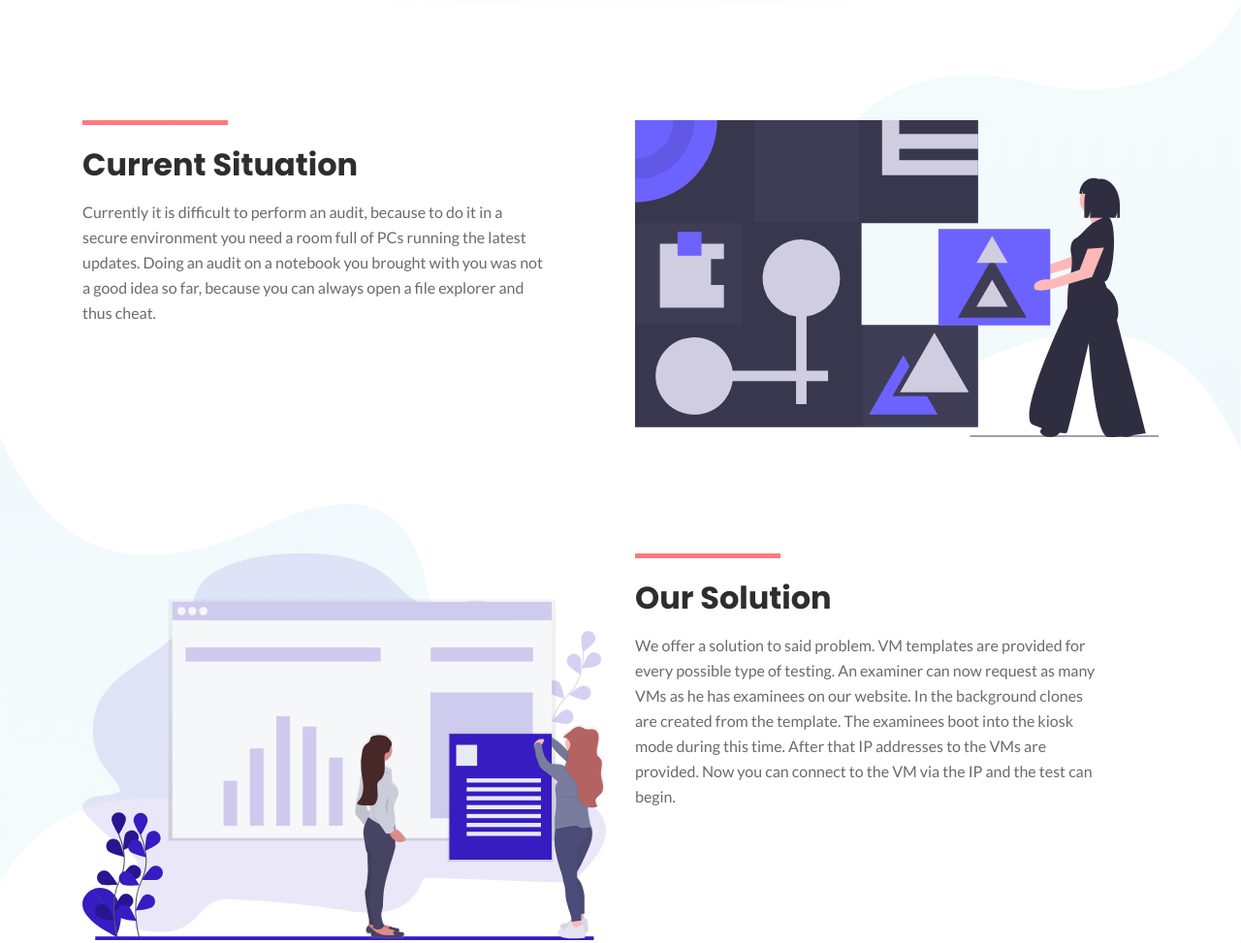
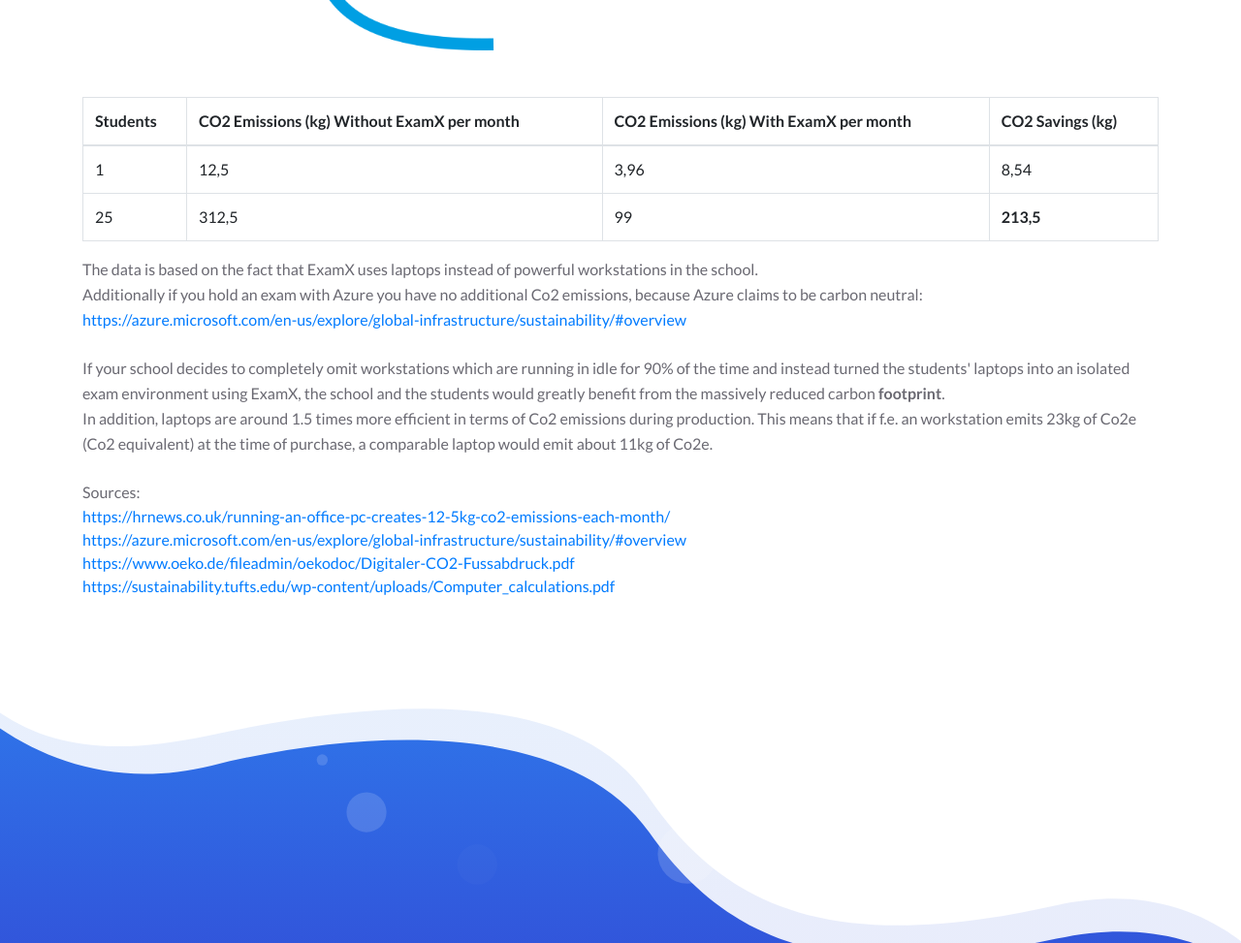
Before and after one commit to ExamX-at/website, a plain HTML site: page co2.html in a window 1280 px wide. Shown: the part 820-1793 px from the top of the page at 97% size. Drawn offline with Linux system fonts and the light colour scheme; files whose address does not match are found by name.

Commit message:
Added Co2 Site
Changed contact us email to office@examx.at

Co-Authored-By: TobiasRigler <62342578+rigler-tobias@users.noreply.github.com>

```diff
--- a/co2.html
+++ b/co2.html
@@ -41,7 +41,8 @@
 
 <body>
 <!--[if IE]>
-    <p class="browserupgrade">You are using an <strong>outdated</strong> browser. Please <a href="https://browsehappy.com/">upgrade your browser</a> to improve your experience and security.</p>
+<p class="browserupgrade">You are using an <strong>outdated</strong> browser. Please <a href="https://browsehappy.com/">upgrade
+    your browser</a> to improve your experience and security.</p>
 <![endif]-->
 
 
@@ -77,7 +78,9 @@
                         <a class="navbar-brand" href="index.html">
                             <img src="assets/images/logo-white.png" alt="Logo" style="width: 200px;">
                         </a>
-                            <button class="navbar-toggler" type="button" data-toggle="collapse" data-target="#navbarSupportedContent" aria-controls="navbarSupportedContent" aria-expanded="false" aria-label="Toggle navigation">
+                        <button class="navbar-toggler" type="button" data-toggle="collapse"
+                                data-target="#navbarSupportedContent" aria-controls="navbarSupportedContent"
+                                aria-expanded="false" aria-label="Toggle navigation">
                             <span class="toggler-icon"></span>
                             <span class="toggler-icon"></span>
                             <span class="toggler-icon"></span>
@@ -106,22 +109,27 @@
         </div> <!-- container -->
     </div> <!-- navbar area -->
 
-        <div id="home" class="header-hero bg_cover" style="background-image: url(assets/images/banner-bg.svg)">
+    <div class="header-hero bg_cover" style="background-image: url(assets/images/banner-bg.svg)">
         <div class="container">
             <div class="row justify-content-center">
                 <div class="col-lg-8">
                     <div class="header-hero-content text-center">
-                            <h3 class="header-sub-title wow fadeInUp" data-wow-duration="1.3s" data-wow-delay="0.2s">ExamX</h3>
-                            <h2 class="header-title wow fadeInUp" data-wow-duration="1.3s" data-wow-delay="0.5s">Modern testing environment</h2>
-                            <p class="text wow fadeInUp" data-wow-duration="1.3s" data-wow-delay="0.8s">Our exam environment runs on both PCs and notebooks!</p>
-                            <a href="https://gitlab.com/HTL-Rennweg/itp2021/examx" class="main-btn wow fadeInUp" data-wow-duration="1.3s" data-wow-delay="1.1s">Visit us on GitLab</a>
+                        <h3 class="header-sub-title wow fadeInUp" data-wow-duration="1.3s" data-wow-delay="0.2s">
+                            ExamX</h3>
+                        <h2 class="header-title wow fadeInUp" data-wow-duration="1.3s" data-wow-delay="0.5s">Modern
+                            testing environment</h2>
+                        <p class="text wow fadeInUp" data-wow-duration="1.3s" data-wow-delay="0.8s">Our exam environment
+                            runs on both PCs and notebooks!</p>
+                        <a href="https://gitlab.com/HTL-Rennweg/itp2021/examx" class="main-btn wow fadeInUp"
+                           data-wow-duration="1.3s" data-wow-delay="1.1s">Visit us on GitLab</a>
                     </div> <!-- header hero content -->
                 </div>
             </div> <!-- row -->
             <div class="row">
                 <div class="col-lg-12">
-                        <div class="header-hero-image text-center wow fadeIn" data-wow-duration="1.3s" data-wow-delay="1.4s">
-                            <img src="assets/images/header-hero.png" alt="hero" style="filter: blur(5px);">
+                    <div class="header-hero-image text-center wow fadeIn" data-wow-duration="1.3s"
+                         data-wow-delay="1.4s">
+                        <img src="assets/images/Co2_Transparent.png" alt="hero">
                     </div> <!-- header hero image -->
                 </div>
             </div> <!-- row -->
@@ -131,118 +139,73 @@
 </header>
 
 <!--====== HEADER PART ENDS ======-->
+<br>
+<br>
 
+<div class="container">
+    <table class="table table-bordered">
+        <thead>
+        <tr>
+            <th>Students</th>
+            <th>CO2 Emissions (kg) Without ExamX per month</th>
+            <th>CO2 Emissions (kg) With ExamX per month</th>
+            <th>CO2 Savings (kg)</th>
+        </tr>
+        </thead>
+        <tbody>
+        <tr>
+            <td>1</td>
+            <td>12,5</td>
+            <td>3,96</td>
+            <td>8,54</td>
+        </tr>
+        <tr>
+            <td>25</td>
+            <td>312,5</td>
+            <td>99</td>
+            <td><strong>213,5</strong></td>
+        </tr>
+        </tbody>
+    </table>
 
-    <!--====== ABOUT PART START ======-->
+    <p>The data is based on the fact that ExamX uses laptops instead of powerful workstations in the school.</p>
+    <p>Additionally if you hold an exam with Azure you have no additional Co2 emissions, because Azure claims to be
+        carbon neutral: <a target="_blank" rel="noopener noreferrer"
+                           href="https://azure.microsoft.com/en-us/explore/global-infrastructure/sustainability/#overview">https://azure.microsoft.com/en-us/explore/global-infrastructure/sustainability/#overview</a>
+    </p>
+    <br>
+    <p>If your school decides to completely omit workstations which are running in idle for 90% of the time and instead
+        turned the students' laptops into an isolated exam environment using ExamX, the school and the students would
+        greatly benefit from the massively reduced carbon <strong>footprint</strong>.</p>
 
-    <section id="about" class="about-area pt-70">
-        <div class="container">
-            <div class="row">
-                <div class="col-lg-6">
-                    <div class="about-content mt-50 wow fadeInLeftBig" data-wow-duration="1s" data-wow-delay="0.5s">
-                        <div class="section-title">
-                            <div class="line"></div>
-                            <h3 class="title">Current Situation</h3>
-                        </div> <!-- section title -->
-                        <p class="text">Currently it is difficult to perform an audit, because to do it in a secure environment you need a room full of PCs running the latest updates. Doing an audit on a notebook you brought with you was not a good idea so far, because you can always open a file explorer and thus cheat.</p>
-                    </div> <!-- about content -->
+    <p>In addition, laptops are around 1.5 times more efficient in terms of Co2 emissions during production. This means
+        that if f.e. an workstation emits 23kg of Co2e (Co2 equivalent) at the time of purchase, a comparable laptop
+        would emit about 11kg of Co2e.</p>
+    <br>
+
+    <p>Sources:</p>
+    <ul class="list-group">
+        <li><a target="_blank" rel="noopener noreferrer"
+               href="https://hrnews.co.uk/running-an-office-pc-creates-12-5kg-co2-emissions-each-month/">https://hrnews.co.uk/running-an-office-pc-creates-12-5kg-co2-emissions-each-month/</a>
+        </li>
+        <li>
+            <a target="_blank" rel="noopener noreferrer"
+               href="https://azure.microsoft.com/en-us/explore/global-infrastructure/sustainability/#overview">https://azure.microsoft.com/en-us/explore/global-infrastructure/sustainability/#overview</a>
+        </li>
+        <li>
+            <a
+                    href="https://www.oeko.de/fileadmin/oekodoc/Digitaler-CO2-Fussabdruck.pdf" target="_blank"
+                    rel="noopener noreferrer">https://www.oeko.de/fileadmin/oekodoc/Digitaler-CO2-Fussabdruck.pdf</a>
+        </li>
+        <li>
+            <a target="_blank" rel="noopener noreferrer"
+               href="https://sustainability.tufts.edu/wp-content/uploads/Computer_calculations.pdf">
+                https://sustainability.tufts.edu/wp-content/uploads/Computer_calculations.pdf
+            </a>
+        </li>
+    </ul>
+
 </div>
-                <div class="col-lg-6">
-                    <div class="about-image text-center mt-50 wow fadeInRightBig" data-wow-duration="1s" data-wow-delay="0.5s">
-                        <img src="assets/images/about1.svg" alt="about">
-                    </div> <!-- about image -->
-                </div>
-            </div> <!-- row -->
-        </div> <!-- container -->
-        <div class="about-shape-1">
-            <img src="assets/images/about-shape-1.svg" alt="shape">
-        </div>
-    </section>
-
-    <!--====== ABOUT PART ENDS ======-->
-
-    <!--====== ABOUT PART START ======-->
-
-    <section class="about-area pt-70">
-        <div class="about-shape-2">
-            <img src="assets/images/about-shape-2.svg" alt="shape">
-        </div>
-        <div class="container">
-            <div class="row">
-                <div class="col-lg-6 order-lg-last">
-                    <div class="about-content mt-50 wow fadeInLeftBig" data-wow-duration="1s" data-wow-delay="0.5s">
-                        <div class="section-title">
-                            <div class="line"></div>
-                            <h3 class="title">Our Solution</h3>
-                        </div> <!-- section title -->
-                        <p class="text">We offer a solution to said problem. VM templates are provided for every possible type of testing. An examiner can now request as many VMs as he has examinees on our website. In the background clones are created from the template. The examinees boot into the kiosk mode during this time. After that IP addresses to the VMs are provided. Now you can connect to the VM via the IP and the test can begin.</p>
-                    </div> <!-- about content -->
-                </div>
-                <div class="col-lg-6 order-lg-first">
-                    <div class="about-image text-center mt-50 wow fadeInRightBig" data-wow-duration="1s" data-wow-delay="0.5s">
-                        <img src="assets/images/about2.svg" alt="about">
-                    </div> <!-- about image -->
-                </div>
-            </div> <!-- row -->
-        </div> <!-- container -->
-    </section>
-
-
-    <!--====== ABOUT PART START ======-->
-
-    <section class="about-area pt-70">
-        <div class="container">
-            <div class="row">
-                <div class="col-lg-6">
-                    <div class="about-content mt-50 wow fadeInLeftBig" data-wow-duration="1s" data-wow-delay="0.5s">
-                        <div class="section-title">
-                            <div class="line"></div>
-                            <h3 class="title">Monitoring</h3>
-                        </div> <!-- section title -->
-                        <p class="text">We have built an efficient monitoring to ensure that examx are conducted in a fair and compliant manner. The monitoring also ensures that no network connections can be established between the individual VMs. Furthermore, the monitoring provides reporting and alerting so that an admin can be notified of certain events.</p>
-                    </div> <!-- about content -->
-                </div>
-                <div class="col-lg-6">
-                    <div class="about-image text-center mt-50 wow fadeInRightBig" data-wow-duration="1s" data-wow-delay="0.5s">
-                        <img src="assets/images/about3.svg" alt="about">
-                    </div> <!-- about image -->
-                </div>
-            </div> <!-- row -->
-        </div> <!-- container -->
-        <div class="about-shape-1">
-            <img src="assets/images/about-shape-1.svg" alt="shape">
-        </div>
-    </section>
-
-    <!--====== ABOUT PART ENDS ======-->
-
-    <section class="about-area pt-70">
-        <div class="about-shape-2">
-            <img src="assets/images/about-shape-2.svg" alt="shape">
-        </div>
-        <div class="container">
-            <div class="row">
-                <div class="col-lg-6 order-lg-last">
-                    <div class="about-content mt-50 wow fadeInLeftBig" data-wow-duration="1s" data-wow-delay="0.5s">
-                        <div class="section-title">
-                            <div class="line"></div>
-                            <h3 class="title">Watch our Live Demo!</h3>
-                        </div> <!-- section title -->
-                        <div class="video-container">
-                            <iframe src="https://www.youtube.com/embed/LCa-7XSqm9g" title="YouTube video player" frameborder="0" allow="accelerometer; autoplay; clipboard-write; encrypted-media; gyroscope; picture-in-picture;" allowfullscreen></iframe>
-                        </div>
-                    </div> <!-- about content -->
-                </div>
-                <div class="col-lg-6 order-lg-first">
-                    <div class="about-image text-center mt-50 wow fadeInRightBig" data-wow-duration="1s" data-wow-delay="0.5s">
-                        <img src="assets/images/about2.svg" alt="about">
-                    </div> <!-- about image -->
-                </div>
-            </div> <!-- row -->
-        </div> <!-- container -->
-    </section>
-
-    <!--====== ABOUT PART ENDS ======-->
 
 
 <!--====== FOOTER PART START ======-->
@@ -256,10 +219,13 @@
                         <a class="logo" href="#">
                             <img src="assets/images/logo-white.png" alt="logo">
                         </a>
-                            <p class="text">We are a modern testing environment. We run on both PCs and notebooks. You can rely on us! Contact us if you encounter any problems.</p>
+                        <p class="text">We are a modern testing environment. We run on both PCs and notebooks. You can
+                            rely on us! Contact us if you encounter any problems.</p>
                         <ul class="social">
-                                <li><a href="https://gitlab.com/HTL-Rennweg/itp2021/examx"><i class="lni-github-original"></i></a></li>
-                                <li><a href="https://www.instagram.com/examx_rennweg/"><i class="lni-instagram-filled"></i></a></li>
+                            <li><a href="https://gitlab.com/HTL-Rennweg/itp2021/examx"><i
+                                    class="lni-github-original"></i></a></li>
+                            <li><a href="https://www.instagram.com/examx_rennweg/"><i class="lni-instagram-filled"></i></a>
+                            </li>
                         </ul>
                     </div> <!-- footer about -->
                 </div>
@@ -296,7 +262,7 @@
                         </div>
                         <ul class="contact">
                             <li><a href="https://www.htlrennweg.at" style="color: white;">HTL Rennweg</a></li>
-                                <li><a href="mailto:8099@htl.rennweg.at" style="color: white;">8099@htl.rennweg.at</a></li>
+                            <li><a href="mailto:office@examx.at" style="color: white;">office@examx.at</a></li>
                             <li>Rennweg 89b<br>1030 Wien<br>Austria</li>
                         </ul>
                     </div> <!-- footer contact -->
@@ -308,7 +274,8 @@
                 <div class="col-lg-12">
                     <div class="copyright d-sm-flex justify-content-between">
                         <div class="copyright-content">
-                                <p class="text">Designed and Developed by <a href="https://examx.at" rel="nofollow">ExamX</a></p>
+                            <p class="text">Designed and Developed by <a href="https://examx.at"
+                                                                         rel="nofollow">ExamX</a></p>
                         </div> <!-- copyright content -->
                     </div> <!-- copyright -->
                 </div>
@@ -339,8 +306,6 @@
 -->
 
 <!--====== PART ENDS ======-->
-
-
 
 
 <!--====== Jquery js ======-->
```
Also changed, not shown: index.html (+1 -1 lines), assets/images/Co2.png (added), assets/images/Co2_Transparent.png (added). Lines whose indentation alone changed are shown as unchanged.
